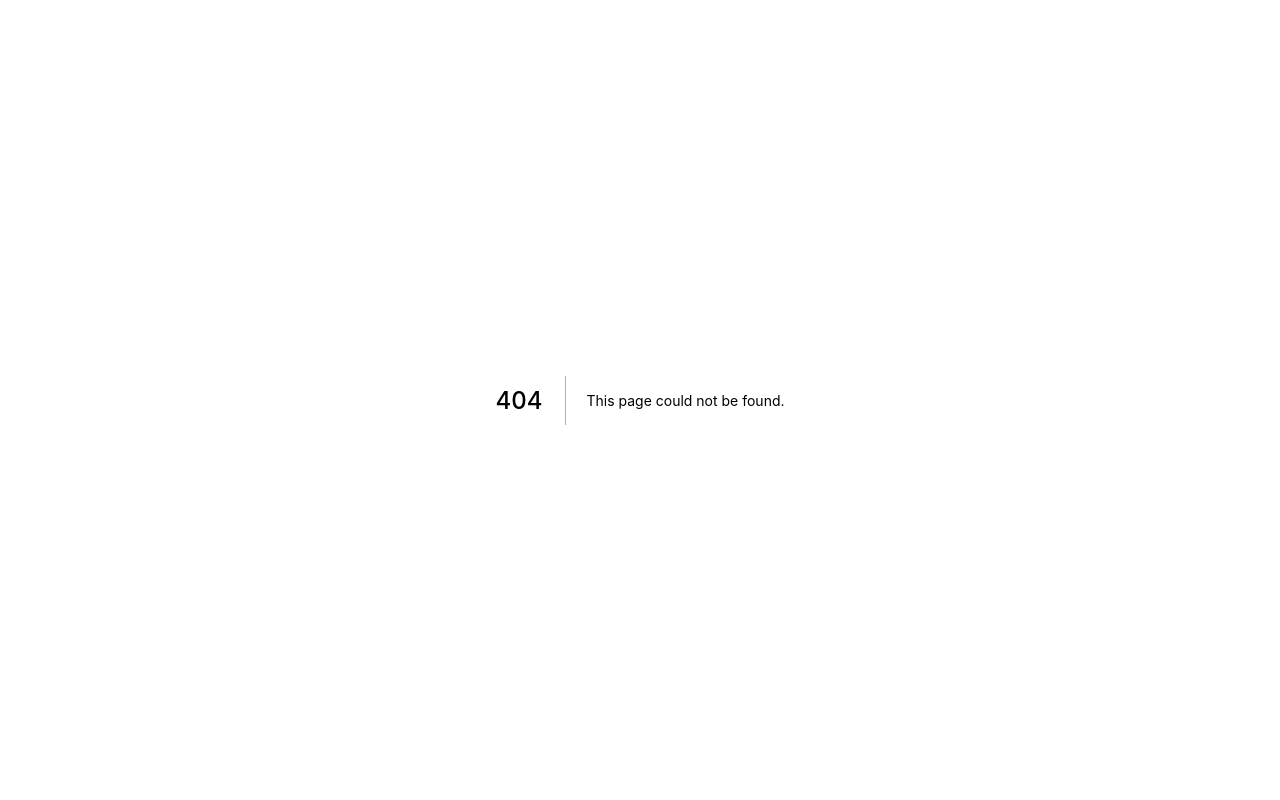
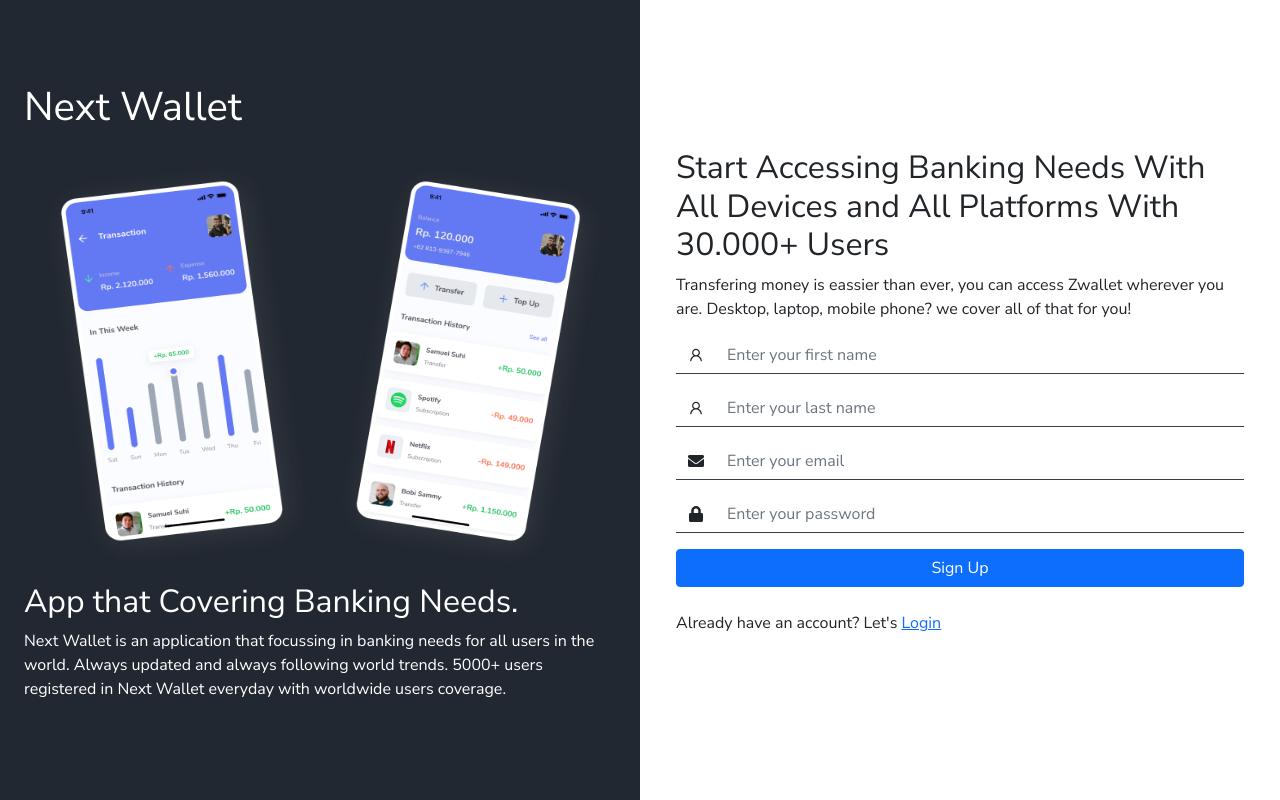
Before and after one commit to 7shiroi/fw5-next-wallet, a Next.js app: page /register in a window 1280 px wide. Before the commit this address had no page. Built offline with nearby package versions, Linux system fonts and the light colour scheme.

Commit message:
feat: register

```diff
--- a/pages/login.js
+++ b/pages/register.js
@@ -2,15 +2,16 @@ import Head from "next/head"
 import Link from "next/link"
 import { Col, Container, Row } from "react-bootstrap"
 import {FaEnvelope, FaLock} from "react-icons/fa"
+import {AiOutlineUser} from "react-icons/ai"
 import AuthImage from "../components/AuthImage"
+import InputGroups from "../components/InputGroups"
 import Button from "../components/Button"
-import InputGroups from "../components/InputGroups"
 
-const login = () => {
+const register = () => {
   return (
     <>
       <Head>
-        <title>Login</title>
+        <title>Register</title>
       </Head>
       <Container fluid>
         <Row>
@@ -34,6 +35,19 @@ const login = () => {
               <form className="mb-4">
                 <div>
                   <InputGroups
+                    icon={<AiOutlineUser />}
+                    name='first_name'
+                    type='text'
+                    required={true}
+                    placeholder = 'Enter your first name'
+                  />
+                  <InputGroups
+                    icon={<AiOutlineUser />}
+                    name='last_name'
+                    type='text'
+                    placeholder = 'Enter your last name'
+                  />
+                  <InputGroups
                     icon={<FaEnvelope />}
                     name='email'
                     type='email'
@@ -48,15 +62,10 @@ const login = () => {
                     placeholder = 'Enter your password'
                   />
                 </div>
-                <div className="mb-4">
-                  <Link href='/reset-password'>
-                    Forgot password?
-                  </Link>
-                </div>
-                <Button type='submit' isBlock={true} variant='primary'>Login</Button>
+                <Button type='submit' isBlock={true} variant='primary'>Sign Up</Button>
               </form>
               <div>
-                <p>{`Don't have an account? Let's`} <Link href='/register'>sign up</Link></p>
+                <p>{`Already have an account? Let's `} <Link href='/login'>Login</Link></p>
               </div>
             </Container>
           </Col>
@@ -66,4 +75,4 @@ const login = () => {
   )
 }
 
-export default login
+export default register
```
